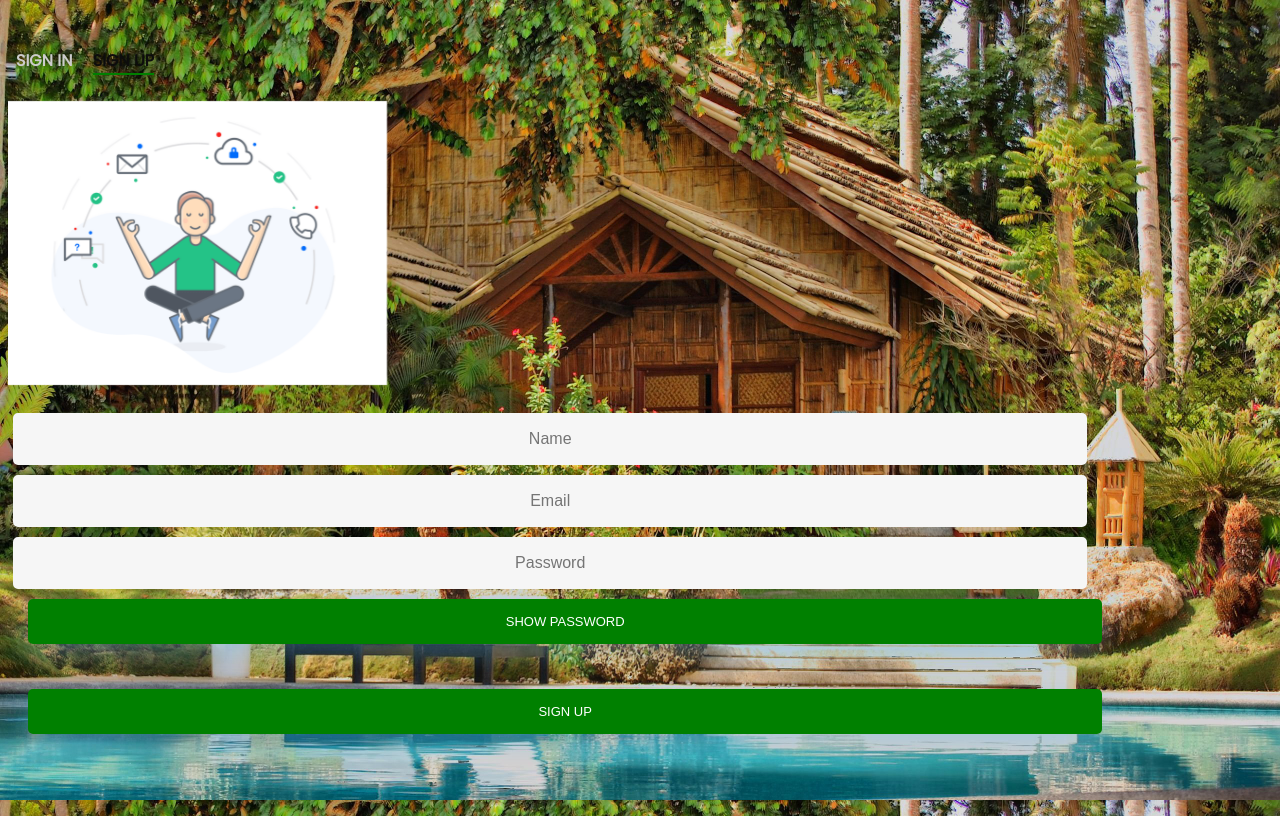
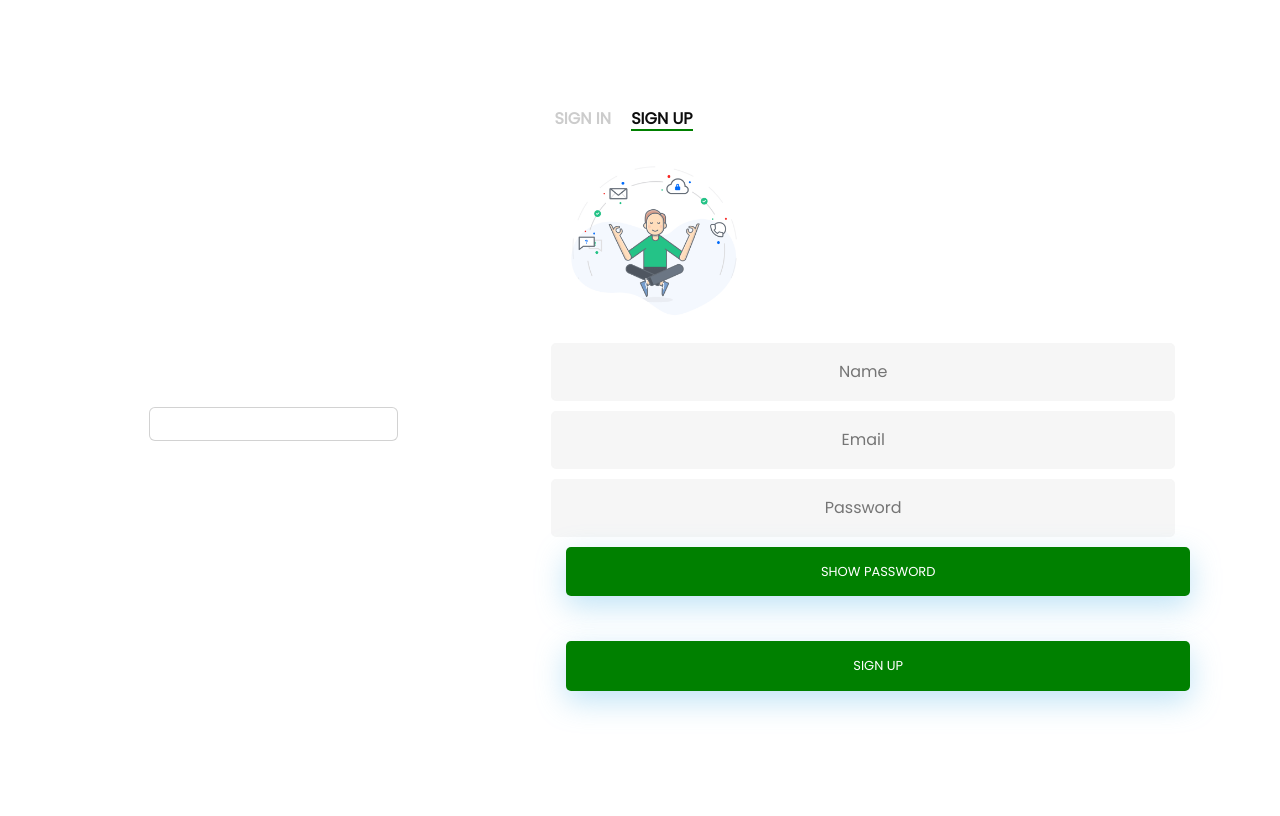
Before and after one commit to shinydidde/Data-Sonic-PFIS-CA2, a Flask app: page /signup in a window 1280 px wide. After the commit the page ends 714 px from the top, so only its background shows below. Run offline with Flask 3, Linux system fonts and the light colour scheme.

Commit message:
authentication UI

```diff
--- a/static/main.css
+++ b/static/main.css
@@ -151,86 +151,6 @@ input[type=email]:placeholder, input[type=password]:placeholder, input[type=text
 
 /* ANIMATIONS */
 
-/* Simple CSS3 Fade-in-down Animation */
-.fadeInDown {
-  -webkit-animation-name: fadeInDown;
-  animation-name: fadeInDown;
-  -webkit-animation-duration: 1s;
-  animation-duration: 1s;
-  -webkit-animation-fill-mode: both;
-  animation-fill-mode: both;
-}
-
-@-webkit-keyframes fadeInDown {
-  0% {
-    opacity: 0;
-    -webkit-transform: translate3d(0, -100%, 0);
-    transform: translate3d(0, -100%, 0);
-  }
-  100% {
-    opacity: 1;
-    -webkit-transform: none;
-    transform: none;
-  }
-}
-
-@keyframes fadeInDown {
-  0% {
-    opacity: 0;
-    -webkit-transform: translate3d(0, -100%, 0);
-    transform: translate3d(0, -100%, 0);
-  }
-  100% {
-    opacity: 1;
-    -webkit-transform: none;
-    transform: none;
-  }
-}
-
-/* Simple CSS3 Fade-in Animation */
-@-webkit-keyframes fadeIn { from { opacity:0; } to { opacity:1; } }
-@-moz-keyframes fadeIn { from { opacity:0; } to { opacity:1; } }
-@keyframes fadeIn { from { opacity:0; } to { opacity:1; } }
-
-.fadeIn {
-  opacity:0;
-  -webkit-animation:fadeIn ease-in 1;
-  -moz-animation:fadeIn ease-in 1;
-  animation:fadeIn ease-in 1;
-
-  -webkit-animation-fill-mode:forwards;
-  -moz-animation-fill-mode:forwards;
-  animation-fill-mode:forwards;
-
-  -webkit-animation-duration:1s;
-  -moz-animation-duration:1s;
-  animation-duration:1s;
-}
-
-.fadeIn.first {
-  -webkit-animation-delay: 0.4s;
-  -moz-animation-delay: 0.4s;
-  animation-delay: 0.4s;
-}
-
-.fadeIn.second {
-  -webkit-animation-delay: 0.6s;
-  -moz-animation-delay: 0.6s;
-  animation-delay: 0.6s;
-}
-
-.fadeIn.third {
-  -webkit-animation-delay: 0.8s;
-  -moz-animation-delay: 0.8s;
-  animation-delay: 0.8s;
-}
-
-.fadeIn.fourth {
-  -webkit-animation-delay: 1s;
-  -moz-animation-delay: 1s;
-  animation-delay: 1s;
-}
-
 /* Simple CSS3 Fade-in Animation */
 .underlineHover:after {
   display: block;
--- a/templates/login.html
+++ b/templates/login.html
@@ -18,8 +18,6 @@
       <div class="col-md-6 mx-auto">
         <div class="card mt-5">
           <div class="card-body text-center">
-            <div class="wrapper fadeInDown">
-              <div id="formContent">
             <h2 class="active"> Sign In </h2>
             <a href="{{ url_for('signup') }}">
               <h2 class="inactive underlineHover">Sign Up </h2>
@@ -40,8 +38,6 @@
       </div>
     </div>
   </div>
-    </div>
-  </div>
 </body>
 
 </html>
--- a/templates/signup.html
+++ b/templates/signup.html
@@ -1,13 +1,15 @@
 <!DOCTYPE html>
 <html>
+
 <head>
-    <title>Signup</title>
+  <title>Horse Valley Resort - Sign Up</title>
+  <link rel="icon" type="image/x-icon" href="../static/favicon.ico">
+  <meta charset="utf-8">
+  <meta name="viewport" content="width=device-width, initial-scale=1">
+  <link href="https://cdn.jsdelivr.net/npm/bootstrap@5.3.3/dist/css/bootstrap.min.css" rel="stylesheet">
   <link rel="stylesheet" type="text/css" href="{{ url_for('static', filename = 'main.css') }}">
-    <style>
-      body {
-          background-image: url("{{ url_for('static', filename='background.jpeg') }}");
-      }
-    </style>
+  <link rel="stylesheet" href="../static/style.css">
+  <script src="https://cdn.jsdelivr.net/npm/bootstrap@5.3.3/dist/js/bootstrap.bundle.min.js"></script>
   <script>
     function checkPasswordStrength(password) {
       // At least one lower case letter, one upper case letter, one digit, one special character, and at least 8 characters long
@@ -25,11 +27,25 @@
     }
   </script>
 </head>
-<body>
+
+<body class="d-flex align-items-center justify-content-center vh-100">
+  <div class="container">
+    <div class="row">
+      <div class="col-md-6 mx-auto">
+        <div class="card mt-5">
+          <div class="card-body text-center">
+
+          </div>
+        </div>
+      </div>
+    </div>
+  </div>
   <div class="wrapper fadeInDown">
     <div id="formContent">
       <!-- Tabs Titles -->
-    <a href="/login"><h2 class="inactive underlineHover"> Sign In </h2></a>
+      <a href="/login">
+        <h2 class="inactive underlineHover"> Sign In </h2>
+      </a>
       <h2 class="active">Sign Up </h2>
 
       <!-- Icon -->
@@ -59,4 +75,5 @@
     }
   </script>
 </body>
+
 </html>
```
Lines whose indentation alone changed are shown as unchanged.
